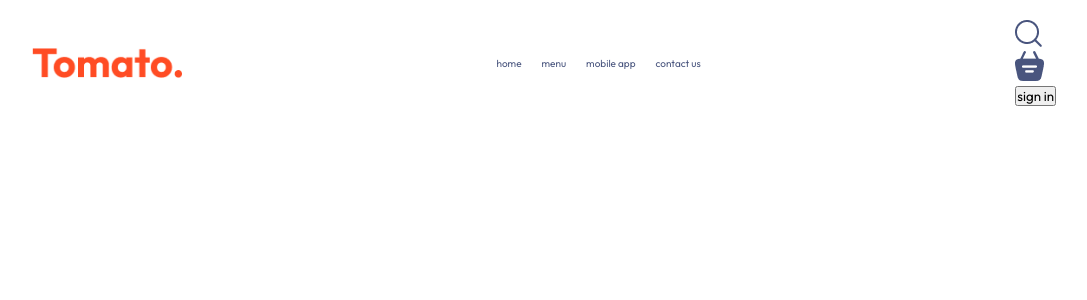
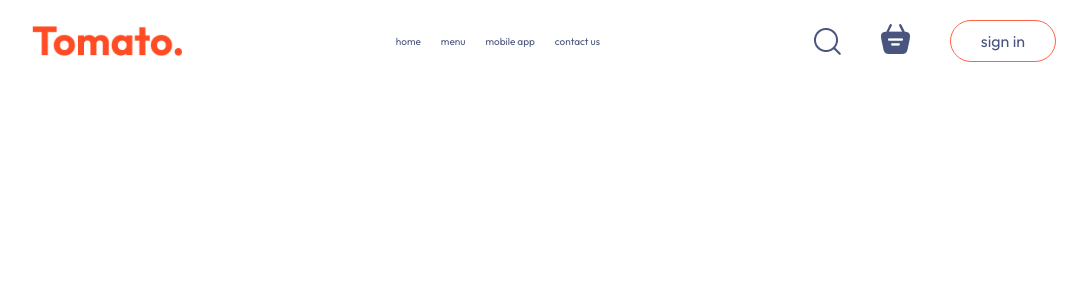
Before and after one commit to M-Aditya-11/food_del, a React (Vite) app in the folder frontend/: page / in a window 1280 px wide. Shown: the top 300 px of the page, without its empty margins (96-1183 px from the left). Built offline with nearby package versions, Linux system fonts and the light colour scheme.

Commit message:
Added CSS for Right Navbar

```diff
--- a/frontend/src/components/Navbar/Navbar.css
+++ b/frontend/src/components/Navbar/Navbar.css
@@ -14,3 +14,21 @@
     color: #49557e;
     font-size: 10px;
 }
+.navbar-right{
+    display: flex;
+    align-items: center;
+    gap: 40px;
+}
+.navbar button{
+    background: transparent;
+    font-size: 16px;
+    color: #49557e;
+    border: 1px solid tomato;
+    padding: 10px 30px;
+    border-radius: 50px;
+    cursor: pointer;
+    transition: 0.3s;
+}
+.navbar button:hover{
+    background-color: #fff4f2;
+}
```
